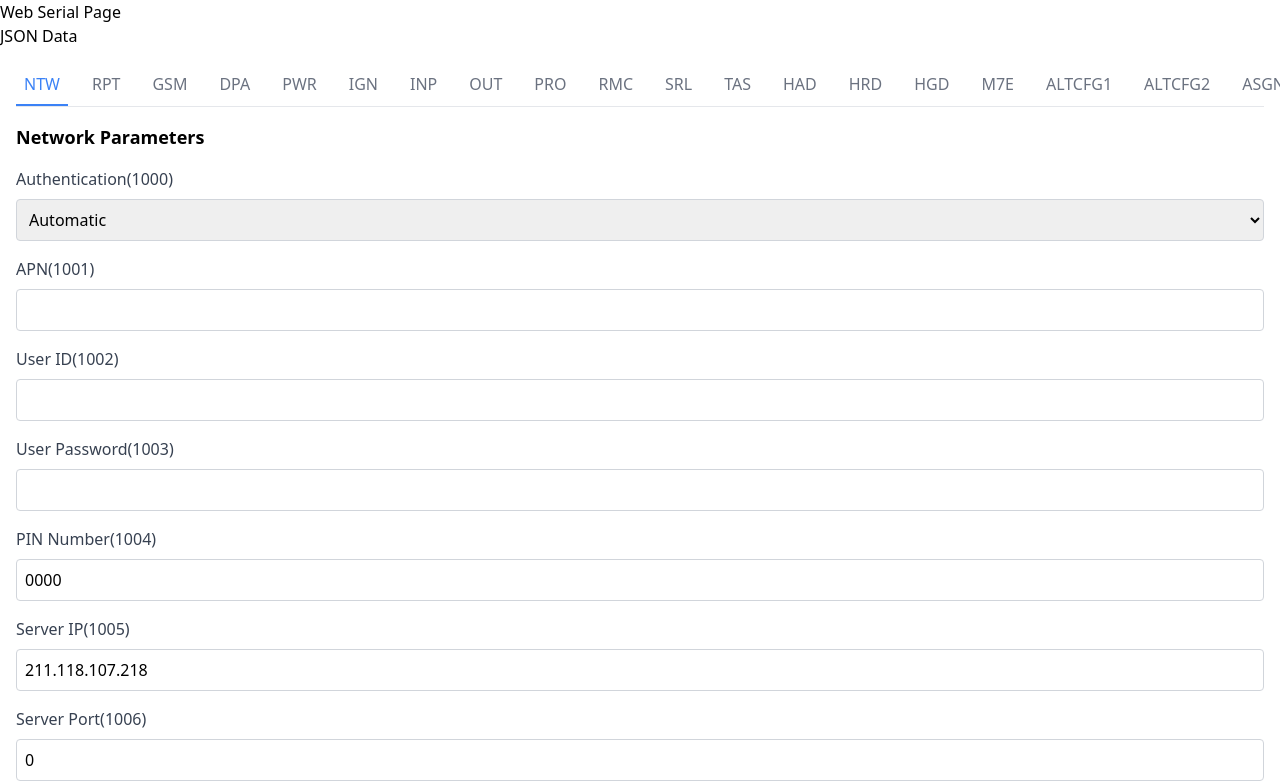
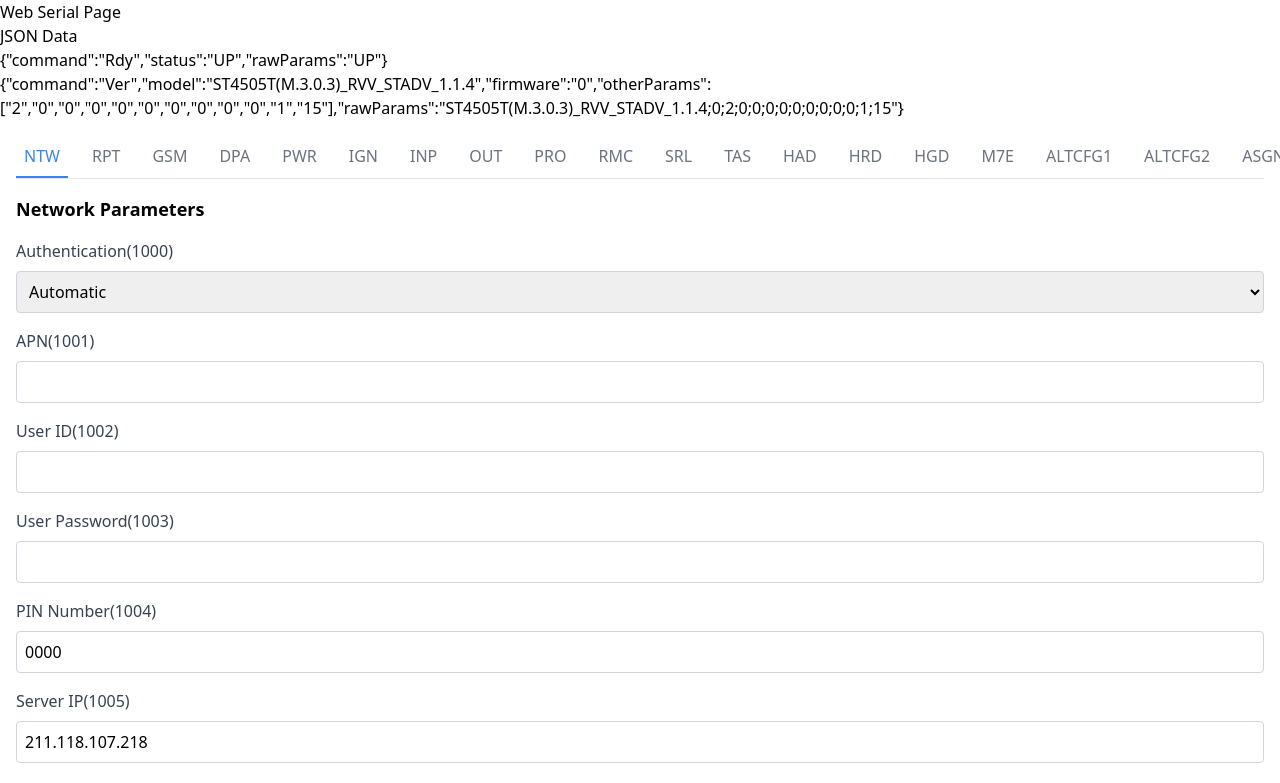
Before and after one commit to ben031/next-pwa, a Next.js app: page /web-serial in a window 1280 px wide. Shown: the top 783 px of the page. Built offline with nearby package versions, Linux system fonts and the light colour scheme.

Commit message:
feat: 테스팅 케이스

```diff
--- a/src/app/web-serial/page.tsx
+++ b/src/app/web-serial/page.tsx
@@ -26,12 +26,6 @@ const sendCommand = async (command: string): Promise<string> => {
   });
 };
 
-const WebSerialPage = () => {
-  const [jsonData, setJsonData] = useState<any>();
-  const transformedData = useTransformedConfigData({
-    data: jsonData?.synctrak,
-  });
-
 const sendAndParseCommand = async (
   command: string,
   expectedCommand: string
@@ -46,6 +40,13 @@ const WebSerialPage = () => {
   throw new Error(`Unexpected response for command: ${command}`);
 };
 
+const WebSerialPage = () => {
+  const [jsonData, setJsonData] = useState<any>();
+  const [atResponse, setAtResponse] = useState<Record<string, any>[]>([]);
+  const transformedData = useTransformedConfigData({
+    data: jsonData?.synctrak,
+  });
+
   useEffect(() => {
     (async () => {
       try {
@@ -53,11 +54,13 @@ const WebSerialPage = () => {
           'AT^$PSTRdy',
           'Rdy'
         );
+        setAtResponse((prev) => [...prev, parsedRdyResponse]);
         if (parsedRdyResponse) {
           const parsedVersionResponse = await sendAndParseCommand(
             'AT^$PSTVer;1416',
             'Ver'
           );
+          setAtResponse((prev) => [...prev, parsedVersionResponse]);
           if (parsedVersionResponse) {
             const data = await fetch('/data/data.json').then((response) =>
               response.json()
@@ -79,6 +82,9 @@ const WebSerialPage = () => {
     <>
       Web Serial Page
       <h1>JSON Data</h1>
+      {atResponse.map((res) => {
+        return <div key={JSON.stringify(res)}>{JSON.stringify(res)}</div>;
+      })}
       <div>
         <ConfigTabs data={jsonData.synctrak} />
       </div>
```
Lines whose indentation alone changed are shown as unchanged.
